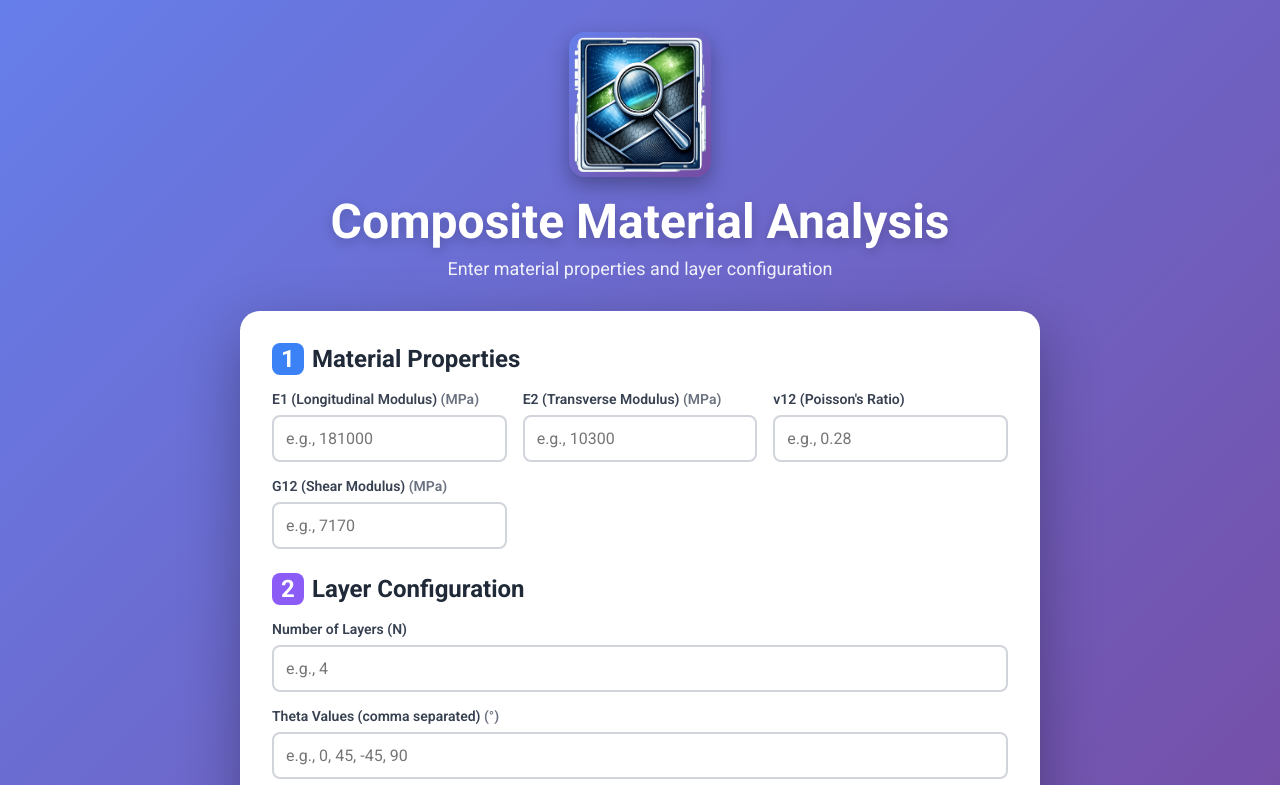
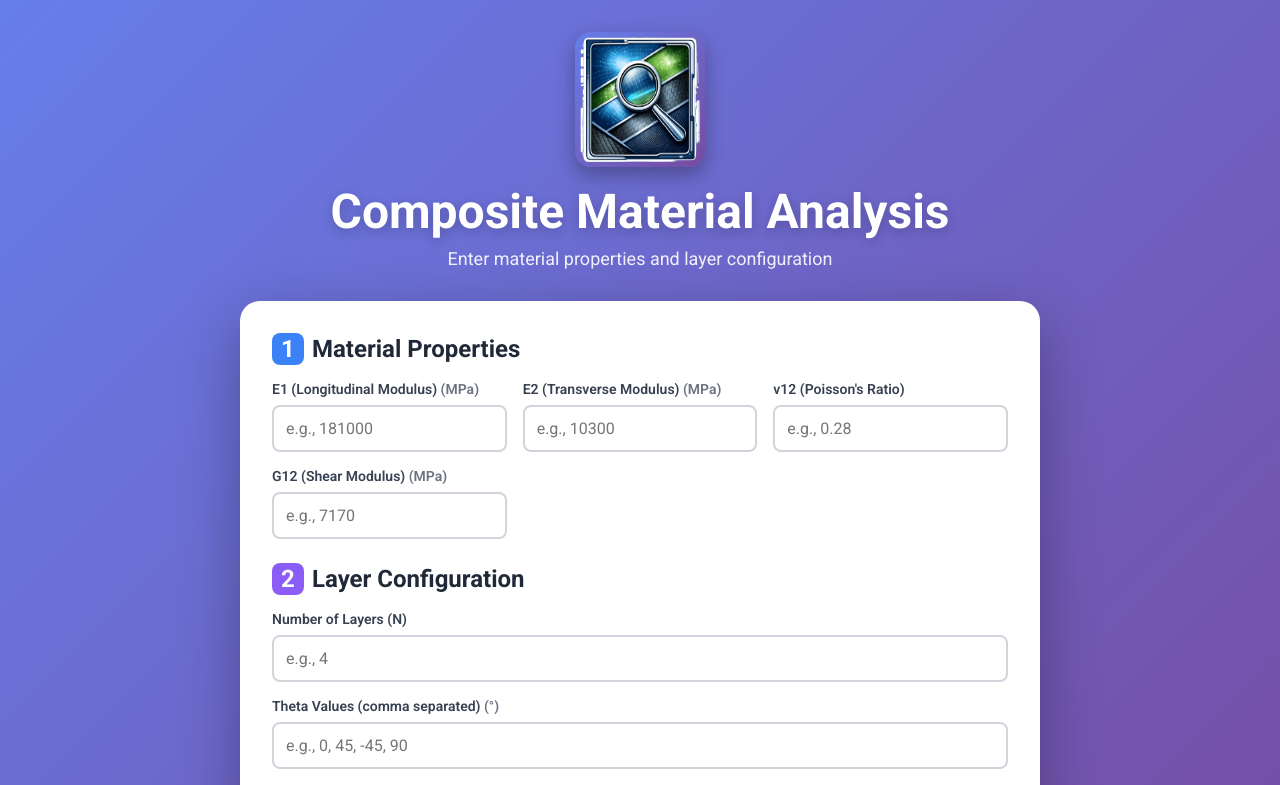
Before and after one commit to SadraCop/composite-material-analysis, a React (Vite) app: page / in a window 1280 px wide. Shown: the top 785 px of the page. Built offline with nearby package versions, Linux system fonts and the light colour scheme.

Commit message:
Update InputForm.jsx

```diff
--- a/src/components/InputForm.jsx
+++ b/src/components/InputForm.jsx
@@ -19,7 +19,7 @@ const InputForm = ({ inputs, setInputs, onCalculate }) => {
               borderRadius: '16px',
               boxShadow: '0 8px 20px rgba(0,0,0,0.3)'
             }}>
-              <img src='/logo.png' height='135' width='132' alt='logo' />
+              <img src='/logo.png' height='125' width='120' alt='logo' />
             </div>
           </div>
           <h1 style={{
```
